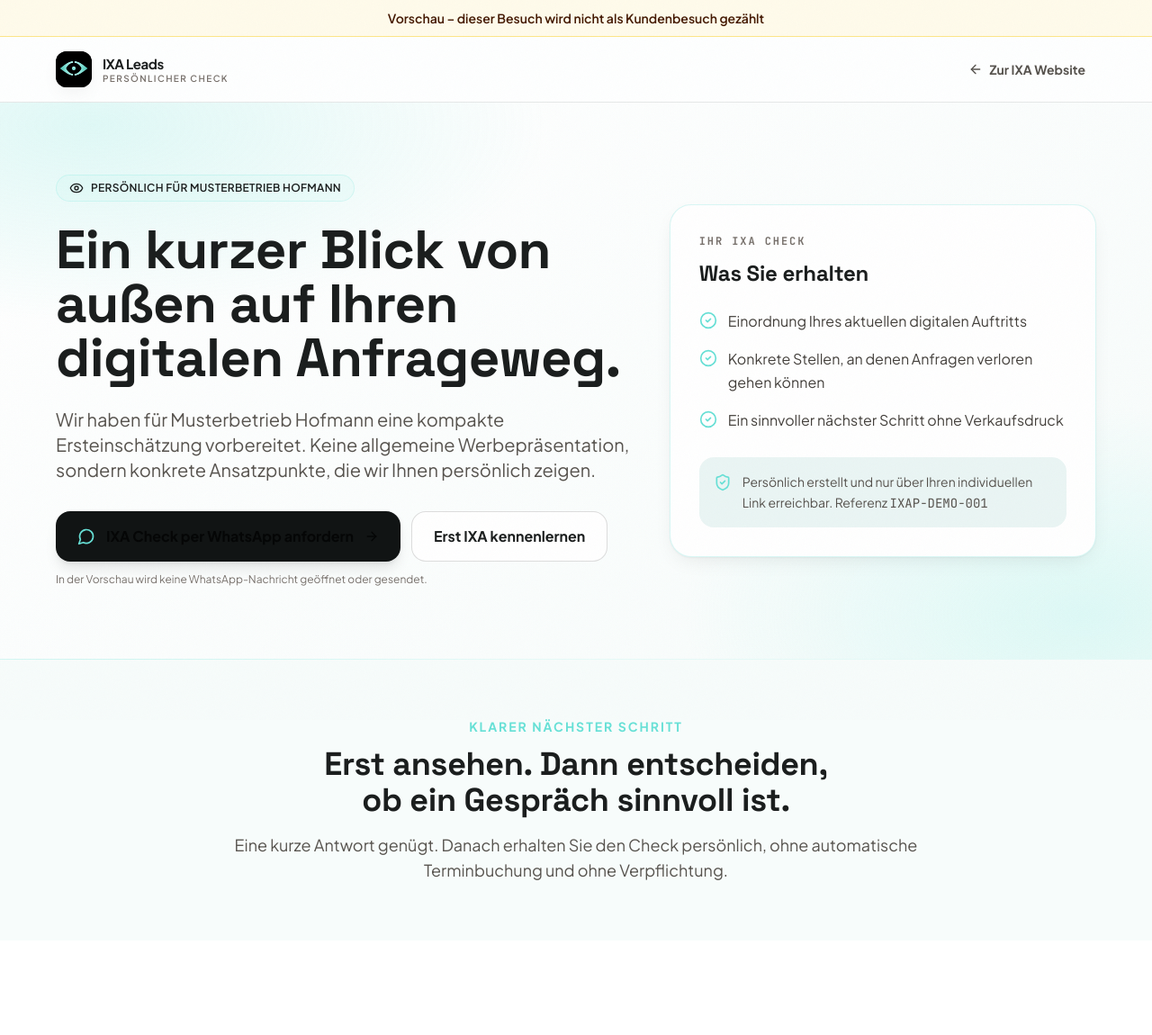
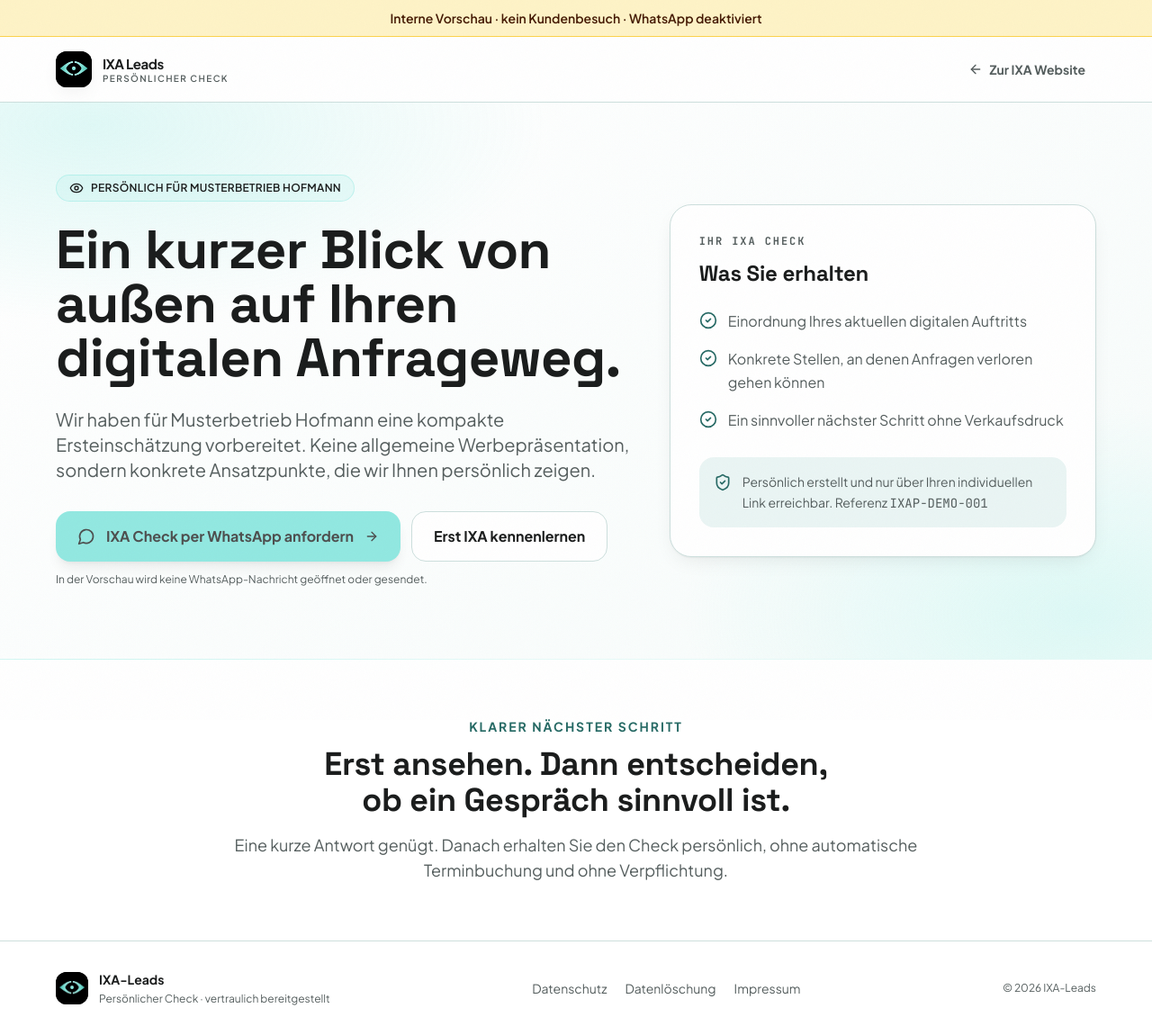
Before and after one commit to Exxd00/ixa-lead.de, a Next.js app: page /vorschau/ixa-check in a window 1280 px wide. Shown: the whole page at 90% size. Before the commit the page ends 1045 px from the top, so only its background shows below. Built offline with nearby package versions, Linux system fonts and the light colour scheme; no server answers.

Commit message:
Fix personal check page contrast and footer

```diff
--- a/src/components/personal-check/PersonalCheckView.tsx
+++ b/src/components/personal-check/PersonalCheckView.tsx
@@ -9,6 +9,8 @@
 } from "lucide-react";
 
 import { BrandMark } from "@/components/BrandMark";
+import { ImpressumDialog } from "@/components/ImpressumDialog";
+import { siteConfig } from "@/data/site";
 
 type PersonalCheckViewProps = {
   companyLabel: string;
@@ -23,15 +25,18 @@
   previewReference,
   whatsappHref,
 }: PersonalCheckViewProps) {
+  const year = new Date().getFullYear();
+
   return (
-    <main className="min-h-screen bg-[#f7fcfb] text-navy">
+    <>
+      <main className="min-h-screen bg-background text-foreground">
         {preview && (
-        <div className="border-b border-amber-200 bg-amber-50 px-4 py-2.5 text-center text-sm font-semibold text-amber-950">
-          Vorschau – dieser Besuch wird nicht als Kundenbesuch gezählt
+          <div className="border-b border-amber-300 bg-amber-100 px-4 py-2.5 text-center text-sm font-semibold text-amber-950 dark:border-amber-700/50 dark:bg-amber-950 dark:text-amber-100">
+            Interne Vorschau · kein Kundenbesuch · WhatsApp deaktiviert
           </div>
         )}
 
-      <header className="border-b border-navy/10 bg-white/85 backdrop-blur-xl">
+        <header className="border-b border-border bg-background/95 text-foreground backdrop-blur-xl">
           <div className="container-lp flex h-[72px] items-center justify-between gap-4">
             <Link
               href="/"
@@ -40,10 +45,10 @@
             >
               <BrandMark className="size-10 shadow-soft" priority />
               <span className="leading-none">
-              <span className="block text-[15px] font-extrabold tracking-tight">
+                <span className="block text-[15px] font-extrabold tracking-tight text-foreground">
                   IXA Leads
                 </span>
-              <span className="mt-1 block text-[10px] font-semibold uppercase tracking-[0.14em] text-stone-500">
+                <span className="mt-1 block text-[10px] font-semibold uppercase tracking-[0.14em] text-muted-foreground">
                   Persönlicher Check
                 </span>
               </span>
@@ -51,7 +56,7 @@
 
             <Link
               href="/"
-            className="focus-ring inline-flex items-center gap-2 rounded-xl px-3 py-2 text-sm font-bold text-stone-600 transition-colors hover:bg-white hover:text-navy"
+              className="focus-ring inline-flex items-center gap-2 rounded-xl px-3 py-2 text-sm font-bold text-muted-foreground transition-colors hover:bg-muted hover:text-foreground"
             >
               <ArrowLeft className="size-4" />
               <span className="hidden sm:inline">Zur IXA Website</span>
@@ -63,67 +68,92 @@
         <section className="hero-wash border-b border-primary/15 py-14 sm:py-20">
           <div className="container-lp grid items-center gap-10 lg:grid-cols-[1.15fr_.85fr]">
             <div className="max-w-3xl">
-            <div className="live-badge">
+              <div className="inline-flex items-center gap-2 rounded-full border border-primary/30 bg-primary/10 px-3.5 py-1.5 text-xs font-semibold uppercase tracking-wide text-foreground">
                 <Eye className="size-4" />
                 Persönlich für {companyLabel}
               </div>
 
-            <h1 className="mt-6 text-4xl font-bold leading-[1.08] sm:text-5xl lg:text-6xl">
+              <h1 className="mt-6 text-4xl font-bold leading-[1.08] text-foreground sm:text-5xl lg:text-6xl">
                 Ein kurzer Blick von außen auf Ihren digitalen Anfrageweg.
               </h1>
 
-            <p className="mt-6 max-w-2xl text-lg leading-relaxed text-stone-600 sm:text-xl">
+              <p className="mt-6 max-w-2xl text-lg leading-relaxed text-muted-foreground sm:text-xl">
                 Wir haben für {companyLabel} eine kompakte Ersteinschätzung
-              vorbereitet. Keine allgemeine Werbepräsentation, sondern konkrete
-              Ansatzpunkte, die wir Ihnen persönlich zeigen.
+                vorbereitet. Keine allgemeine Werbepräsentation, sondern
+                konkrete Ansatzpunkte, die wir Ihnen persönlich zeigen.
               </p>
 
               <div className="mt-8 flex flex-col gap-3 sm:flex-row">
-              {preview || !whatsappHref ? (
+                {preview ? (
                   <button
                     type="button"
-                  className="focus-ring inline-flex min-h-14 items-center justify-center gap-3 rounded-2xl bg-[#111414] px-6 py-3.5 text-base font-bold text-white shadow-lg transition-transform hover:-translate-y-0.5"
+                    disabled
+                    className="focus-ring inline-flex min-h-14 items-center justify-center gap-3 rounded-2xl bg-primary px-6 py-3.5 text-base font-bold text-primary-foreground shadow-lg transition-transform hover:-translate-y-0.5 disabled:cursor-not-allowed disabled:opacity-70 disabled:hover:translate-y-0"
                     aria-describedby="preview-note"
                   >
-                  <MessageCircle className="size-5 text-primary" />
+                    <MessageCircle className="size-5" />
                     IXA Check per WhatsApp anfordern
                     <ArrowRight className="size-4" />
                   </button>
-              ) : (
+                ) : whatsappHref ? (
                   <a
                     href={whatsappHref}
                     target="_blank"
                     rel="noopener noreferrer"
                     referrerPolicy="no-referrer"
-                  className="focus-ring inline-flex min-h-14 items-center justify-center gap-3 rounded-2xl bg-[#111414] px-6 py-3.5 text-base font-bold text-white shadow-lg transition-transform hover:-translate-y-0.5"
+                    className="focus-ring inline-flex min-h-14 items-center justify-center gap-3 rounded-2xl bg-primary px-6 py-3.5 text-base font-bold text-primary-foreground shadow-lg transition-transform hover:-translate-y-0.5"
                   >
-                  <MessageCircle className="size-5 text-primary" />
+                    <MessageCircle className="size-5" />
                     IXA Check per WhatsApp anfordern
                     <ArrowRight className="size-4" />
                   </a>
+                ) : (
+                  <button
+                    type="button"
+                    disabled
+                    aria-describedby="whatsapp-unavailable-note"
+                    className="focus-ring inline-flex min-h-14 items-center justify-center gap-3 rounded-2xl bg-primary px-6 py-3.5 text-base font-bold text-primary-foreground shadow-lg disabled:cursor-not-allowed disabled:opacity-70"
+                  >
+                    <MessageCircle className="size-5" />
+                    IXA Check per WhatsApp anfordern
+                    <ArrowRight className="size-4" />
+                  </button>
                 )}
 
                 <Link
                   href="/"
-                className="focus-ring inline-flex min-h-14 items-center justify-center rounded-2xl border border-navy/15 bg-white px-6 py-3.5 text-base font-bold text-navy transition-colors hover:border-primary/50"
+                  className="focus-ring inline-flex min-h-14 items-center justify-center rounded-2xl border border-border bg-card px-6 py-3.5 text-base font-bold text-card-foreground transition-colors hover:border-primary/60 hover:bg-muted"
                 >
                   Erst IXA kennenlernen
                 </Link>
               </div>
 
               {preview && (
-              <p id="preview-note" className="mt-3 text-xs text-stone-500">
+                <p
+                  id="preview-note"
+                  className="mt-3 text-xs text-muted-foreground"
+                >
                   In der Vorschau wird keine WhatsApp-Nachricht geöffnet oder
                   gesendet.
                 </p>
               )}
+              {!preview && !whatsappHref && (
+                <p
+                  id="whatsapp-unavailable-note"
+                  className="mt-3 text-xs text-muted-foreground"
+                >
+                  WhatsApp ist derzeit nicht verfügbar.
+                </p>
+              )}
             </div>
 
-          <aside className="rounded-3xl border border-primary/25 bg-white p-6 shadow-soft sm:p-8">
-            <p className="font-mono text-xs font-bold uppercase tracking-[0.16em] text-stone-500">
+            <aside className="rounded-3xl border border-border bg-card p-6 text-card-foreground shadow-soft sm:p-8">
+              <p className="font-mono text-xs font-bold uppercase tracking-[0.16em] text-muted-foreground">
                 Ihr IXA Check
               </p>
-            <h2 className="mt-3 text-2xl font-bold">Was Sie erhalten</h2>
+              <h2 className="mt-3 text-2xl font-bold text-card-foreground">
+                Was Sie erhalten
+              </h2>
 
               <ul className="mt-6 space-y-4">
                 {[
@@ -132,21 +162,24 @@
                   "Ein sinnvoller nächster Schritt ohne Verkaufsdruck",
                 ].map((item) => (
                   <li key={item} className="flex items-start gap-3">
-                  <CheckCircle2 className="mt-0.5 size-5 shrink-0 text-primary" />
-                  <span className="leading-relaxed text-stone-700">{item}</span>
+                    <CheckCircle2 className="mt-0.5 size-5 shrink-0 text-navy-700 dark:text-primary" />
+                    <span className="leading-relaxed text-muted-foreground">
+                      {item}
+                    </span>
                   </li>
                 ))}
               </ul>
 
               <div className="mt-7 rounded-2xl bg-muted p-4">
                 <div className="flex items-start gap-3">
-                <ShieldCheck className="mt-0.5 size-5 shrink-0 text-primary" />
-                <p className="text-sm leading-relaxed text-stone-600">
+                  <ShieldCheck className="mt-0.5 size-5 shrink-0 text-navy-700 dark:text-primary" />
+                  <p className="text-sm leading-relaxed text-muted-foreground">
                     Persönlich erstellt und nur über Ihren individuellen Link
                     erreichbar.
                     {previewReference && (
                       <>
-                      {" "}Referenz{" "}
+                        {" "}
+                        Referenz{" "}
                         <span className="font-mono">{previewReference}</span>
                       </>
                     )}
@@ -159,18 +192,59 @@
 
         <section className="container-lp py-12 sm:py-16">
           <div className="mx-auto max-w-3xl text-center">
-          <p className="text-sm font-bold uppercase tracking-[0.14em] text-primary">
+            <p className="text-sm font-bold uppercase tracking-[0.14em] text-navy-700 dark:text-primary">
               Klarer nächster Schritt
             </p>
-          <h2 className="mt-3 text-3xl font-bold sm:text-4xl">
+            <h2 className="mt-3 text-3xl font-bold text-foreground sm:text-4xl">
               Erst ansehen. Dann entscheiden, ob ein Gespräch sinnvoll ist.
             </h2>
-          <p className="mt-4 text-base leading-relaxed text-stone-600 sm:text-lg">
-            Eine kurze Antwort genügt. Danach erhalten Sie den Check persönlich,
-            ohne automatische Terminbuchung und ohne Verpflichtung.
+            <p className="mt-4 text-base leading-relaxed text-muted-foreground sm:text-lg">
+              Eine kurze Antwort genügt. Danach erhalten Sie den Check
+              persönlich, ohne automatische Terminbuchung und ohne
+              Verpflichtung.
             </p>
           </div>
         </section>
       </main>
+
+      <footer className="border-t border-border bg-card text-card-foreground">
+        <div className="container-lp flex flex-col gap-6 py-8 sm:flex-row sm:items-center sm:justify-between">
+          <div className="flex items-center gap-3">
+            <BrandMark className="size-9" />
+            <div>
+              <p className="text-sm font-bold text-card-foreground">
+                {siteConfig.name}
+              </p>
+              <p className="mt-1 text-xs text-muted-foreground">
+                Persönlicher Check · vertraulich bereitgestellt
+              </p>
+            </div>
+          </div>
+
+          <nav
+            aria-label="Rechtliche Informationen"
+            className="flex flex-wrap items-center gap-x-5 gap-y-3 text-sm"
+          >
+            <Link
+              href="/datenschutz"
+              className="focus-ring rounded-md text-muted-foreground transition-colors hover:text-foreground"
+            >
+              Datenschutz
+            </Link>
+            <Link
+              href="/datenloeschung"
+              className="focus-ring rounded-md text-muted-foreground transition-colors hover:text-foreground"
+            >
+              Datenlöschung
+            </Link>
+            <ImpressumDialog className="text-muted-foreground hover:text-foreground" />
+          </nav>
+
+          <p className="text-xs text-muted-foreground">
+            © {year} {siteConfig.name}
+          </p>
+        </div>
+      </footer>
+    </>
   );
 }
```
Also changed, not shown: scripts/verify-whatsapp-contract.cjs (+35 -0 lines). Lines whose indentation alone changed are shown as unchanged.
